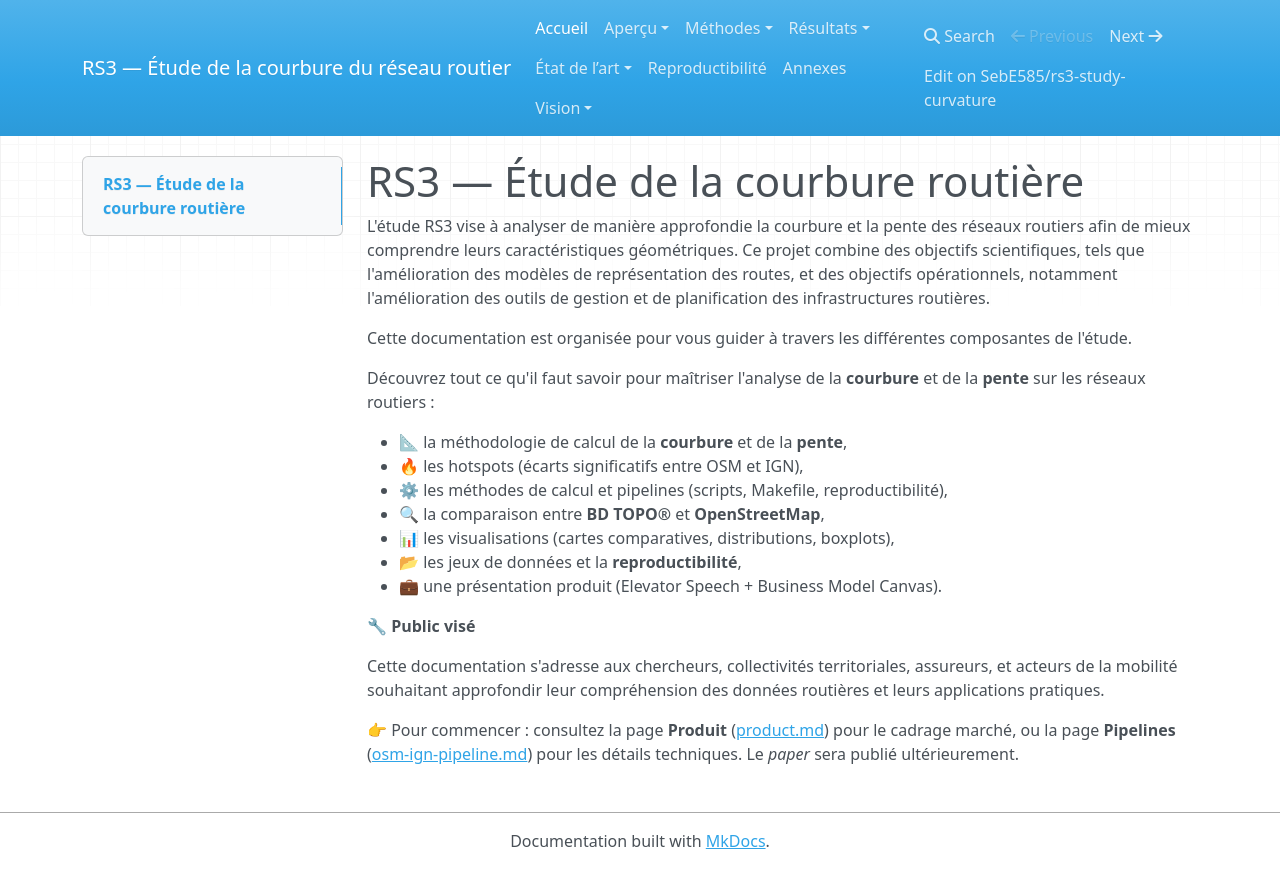
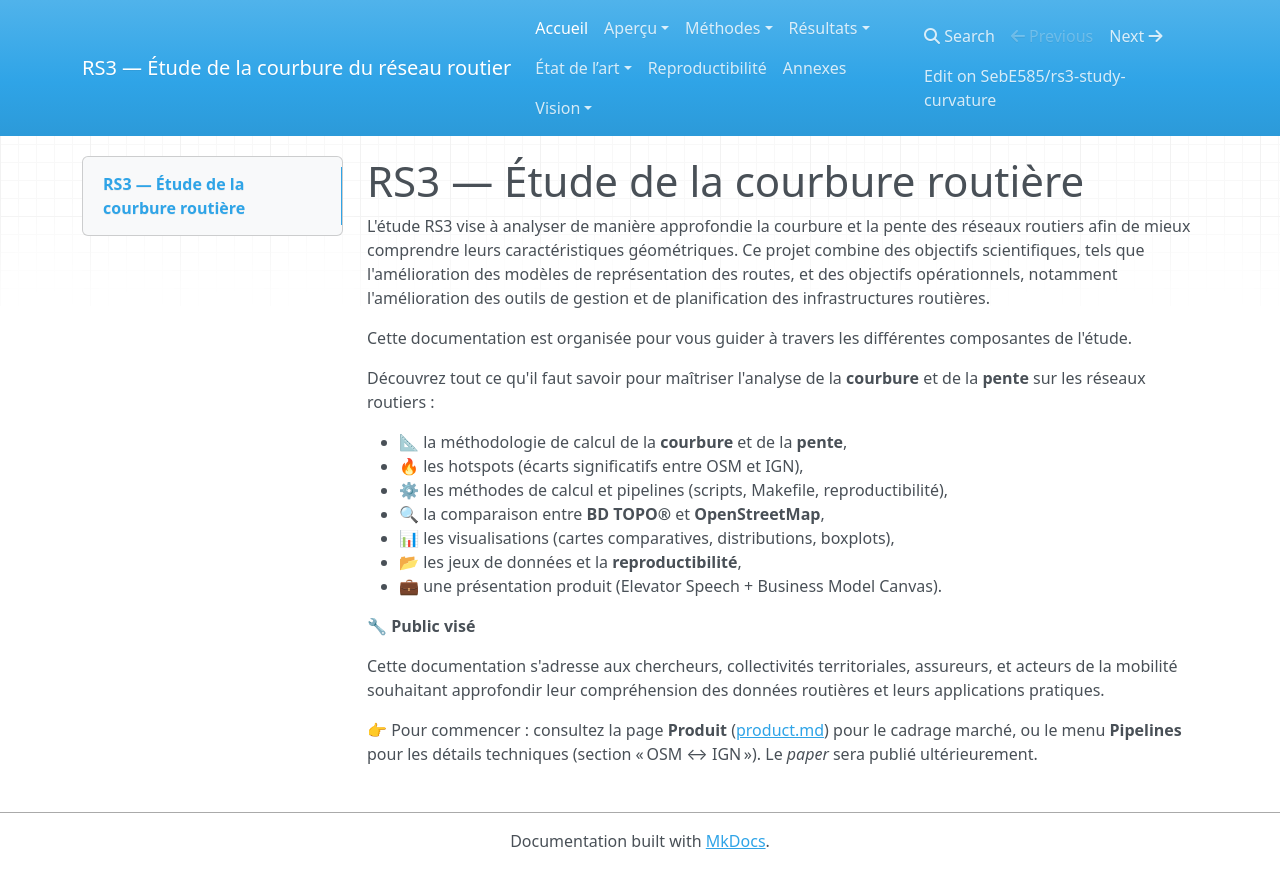
Before and after one commit to SebE585/rs3-study-curvature, an MkDocs documentation site: the page built from docs/index.md, in a window 1280 px wide. Shown: the top 888 px of the page. Built offline with MkDocs 1.6.1, drawn with Linux system fonts in a browser that asks for light colours; nearby versions of some CDN libraries.

Commit message:
Auto: publish

```diff
--- a/docs/index.md
+++ b/docs/index.md
@@ -18,4 +18,4 @@ Découvrez tout ce qu'il faut savoir pour maîtriser l'analyse de la **courbure*
 
 Cette documentation s'adresse aux chercheurs, collectivités territoriales, assureurs, et acteurs de la mobilité souhaitant approfondir leur compréhension des données routières et leurs applications pratiques.
 
-👉 Pour commencer : consultez la page **Produit** ([product.md](product.md)) pour le cadrage marché, ou la page **Pipelines** ([osm-ign-pipeline.md](osm-ign-pipeline.md)) pour les détails techniques. Le *paper* sera publié ultérieurement.
+👉 Pour commencer : consultez la page **Produit** ([product.md](product.md)) pour le cadrage marché, ou le menu **Pipelines** pour les détails techniques (section « OSM ↔ IGN »). Le *paper* sera publié ultérieurement.
```
